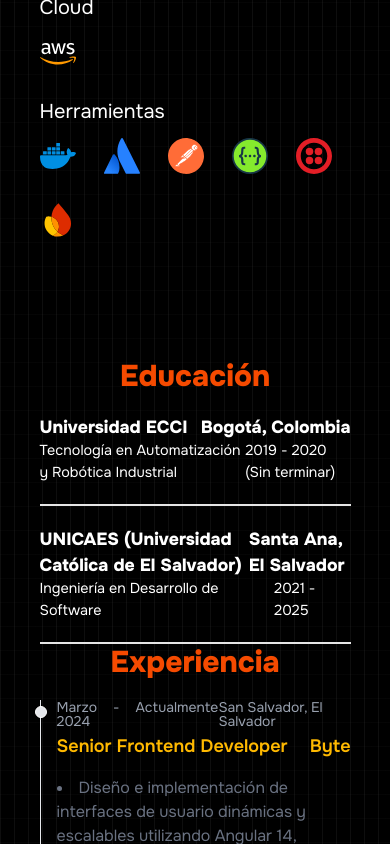
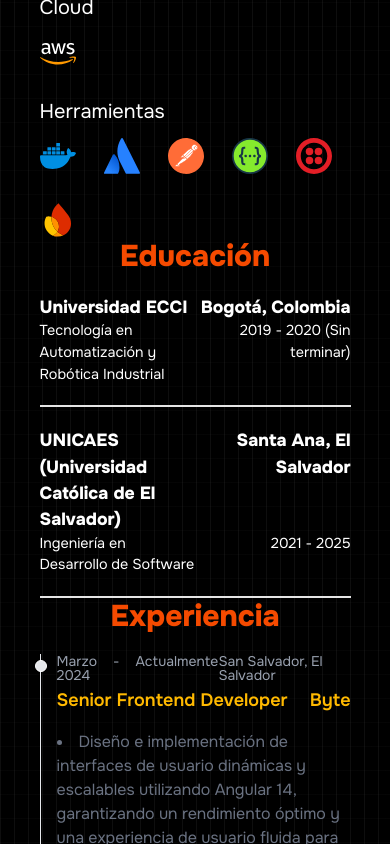
Before and after one commit to Saravia2K/portfolio, a Next.js app: page / in a window 390 px wide. Shown: the part 1966-2810 px from the top of the page. Built offline with nearby package versions, Linux system fonts and the light colour scheme.

Commit message:
responsive: education

```diff
--- a/src/app/(portfolio)/components/Techs.tsx
+++ b/src/app/(portfolio)/components/Techs.tsx
@@ -9,7 +9,7 @@ import TECHS from "@/assets/json/techs";
 
 export default function Techs() {
   return (
-    <section className="mt-10 mb-30">
+    <section className="mt-10">
       <div className="flex gap-3 text-xl font-bold text-(--chart-2)">
         <Layers />
         <h3>Demás tecnologías</h3>
--- a/src/components/sections/education/index.tsx
+++ b/src/components/sections/education/index.tsx
@@ -1,29 +1,30 @@
 import SectionTitle from "@/components/common/section-title";
+import PageSection from "@/components/common/page-section";
 import type { EducationItem } from "@/lib/types";
 
 import EDUCATION from "@/assets/json/education";
 
 export default function Education() {
   return (
-    <section className="mt-30">
+    <PageSection>
       <SectionTitle>Educación</SectionTitle>
       {EDUCATION.map((item, i) => (
         <EducationItem key={i} item={item} />
       ))}
-    </section>
+    </PageSection>
   );
 }
 
 const EducationItem = ({ item }: { item: EducationItem }) => {
   return (
-    <div className="border-b-2 pb-5 [&:not(:last-child)]:mb-5">
-      <div className="flex justify-between text-[1.1rem] font-bold">
+    <div className="border-b-2 pb-5 not-[:last-child]:mb-5">
+      <div className="grid grid-cols-2 text-[1.1rem] font-bold">
         <span>{item.institution}</span>
-        <span>{item.location}</span>
+        <span className="text-end">{item.location}</span>
       </div>
-      <div className="flex justify-between text-[0.9rem]">
+      <div className="grid grid-cols-2 text-[0.9rem]">
         <span>{item.career}</span>
-        <span>
+        <span className="text-end">
           {item.years.from} - {item.years.to}{" "}
           {!item.finished && "(Sin terminar)"}
         </span>
```
